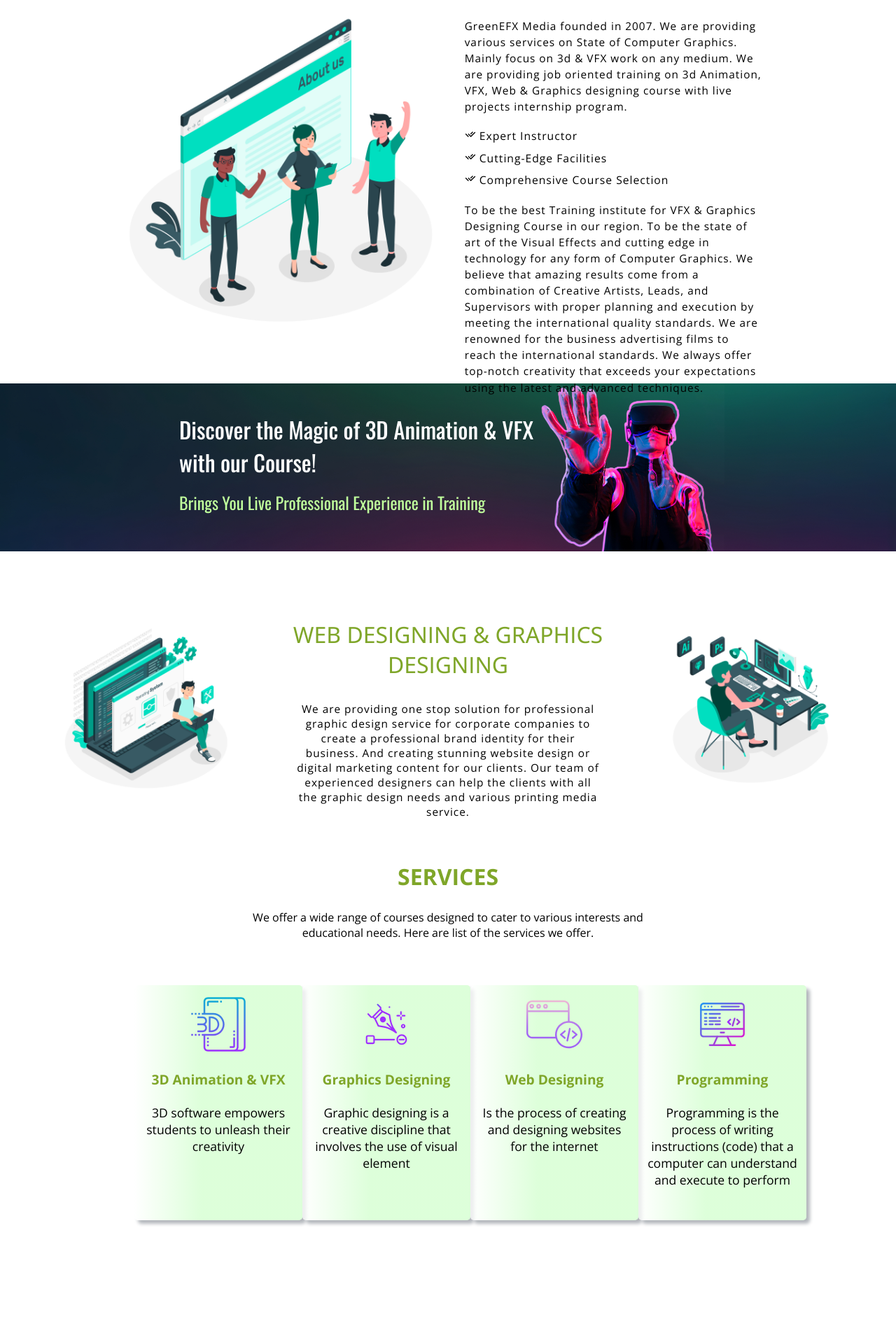
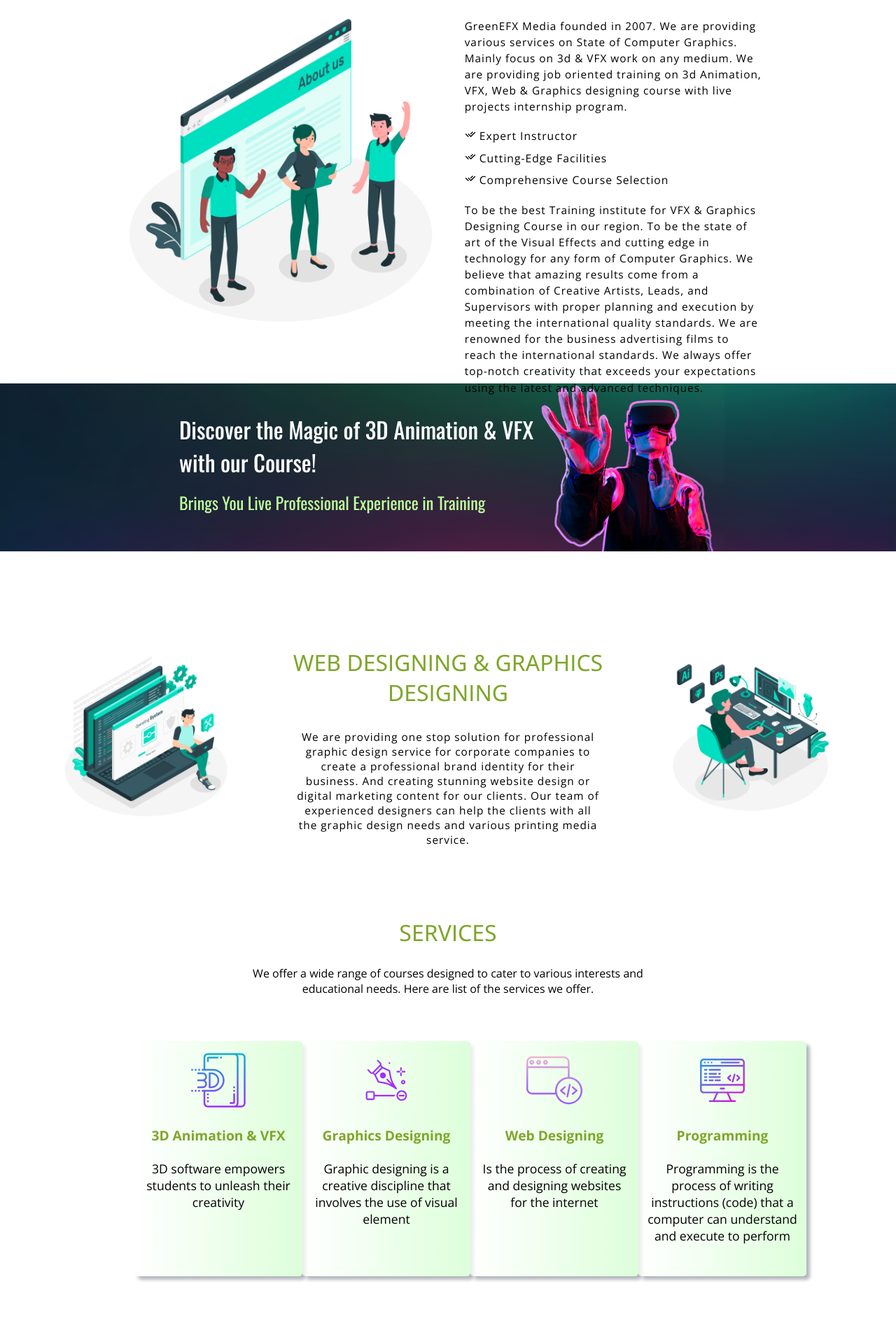
Before and after one commit to Sandeshnirmal/GreenEFX-site, a PHP site: page / in a window 1280 px wide. Shown: the part 881-2769 px from the top of the page at 70% size. Before the commit the page ends 2632 px from the top, so only its background shows below. Run offline with PHP 8.4, Linux system fonts and the light colour scheme.

Commit message:
correction

```diff
--- a/index.html
+++ b/index.html
@@ -394,7 +394,7 @@
                     <!-- Services -->
 
           <div class="sevice-container">
-            <h2 class="tittle">Services</h2>
+            <h2 class="heading tittle">Services</h2>
           <p id="p">We offer a wide range of courses designed to cater to various interests and educational needs. Here are list of the services we offer.</p>
         </div>
             <div class="flex-container">
@@ -428,11 +428,17 @@
                 <h4><a class="head-text" href="">Programming</a></h4>
                 <p class="p-text" >Programming is the process of writing instructions (code) that a computer can understand and execute to perform</p>
               </div>
+            </div>
+            </div>
+      </div>
+    </section>
+  </main>
 
-
+  <footer id="footer-content">
+    <div></div>
+  </footer>
   <!-- Template Main JS File -->
   <script src="script.js"></script>
-
 </body>
 
 </html>
--- a/requirment/style.css
+++ b/requirment/style.css
@@ -311,7 +311,7 @@
 /* ---web development--- */
 
 .web{
-    height: 20rem;
+    height: 25rem;
     padding: 4rem 0 2rem 0;
     display: flex;
     align-items: center;
@@ -392,7 +392,7 @@
     text-align: center;
     height: 20rem;
     overflow: hidden;
-    background:linear-gradient(to right, rgba(255, 255, 255, 0.767) , rgba(128, 255, 116, 0.267)40% );
+    background:linear-gradient(to right, rgba(255, 255, 255, 0.767) 0%, rgba(128, 255, 116, 0.267) );
     box-shadow: 5px 5px 5px 0 rgb(179, 183, 188);
     border-radius: 5px;
 }
@@ -413,10 +413,18 @@
     font-family: "Open Sans", sans-serif;
     width: 90%;
     margin: auto;
-    font-weight: 200;
+    font-weight: 300;
 }
 
 .icon{
     width: 5rem;
     height: 5rem;
 }
+
+.heading{
+    font-weight: 450;
+}
+
+#footer-content{
+    background-image: url(/requirment/img/wave-png-9954.png);
+}
```
Also changed, not shown: requirment/img/wave-png-9954.png (added).
